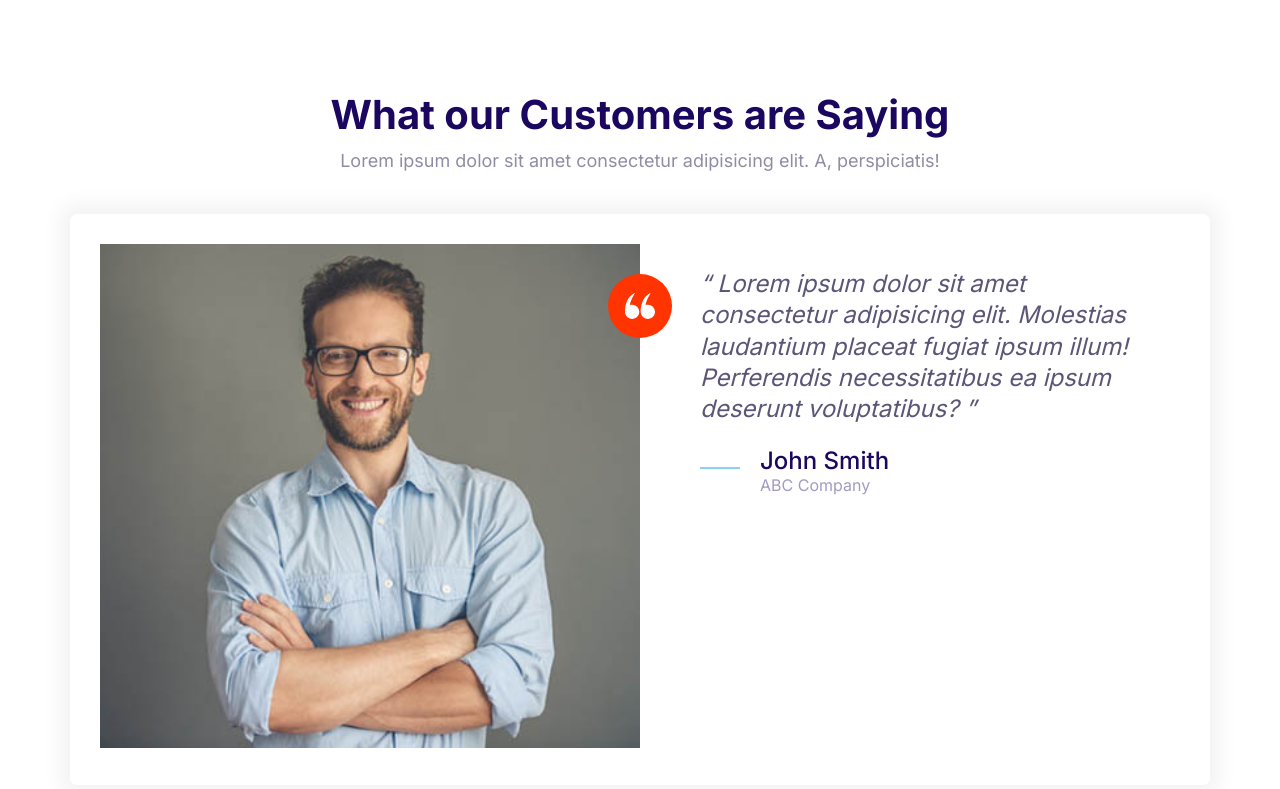
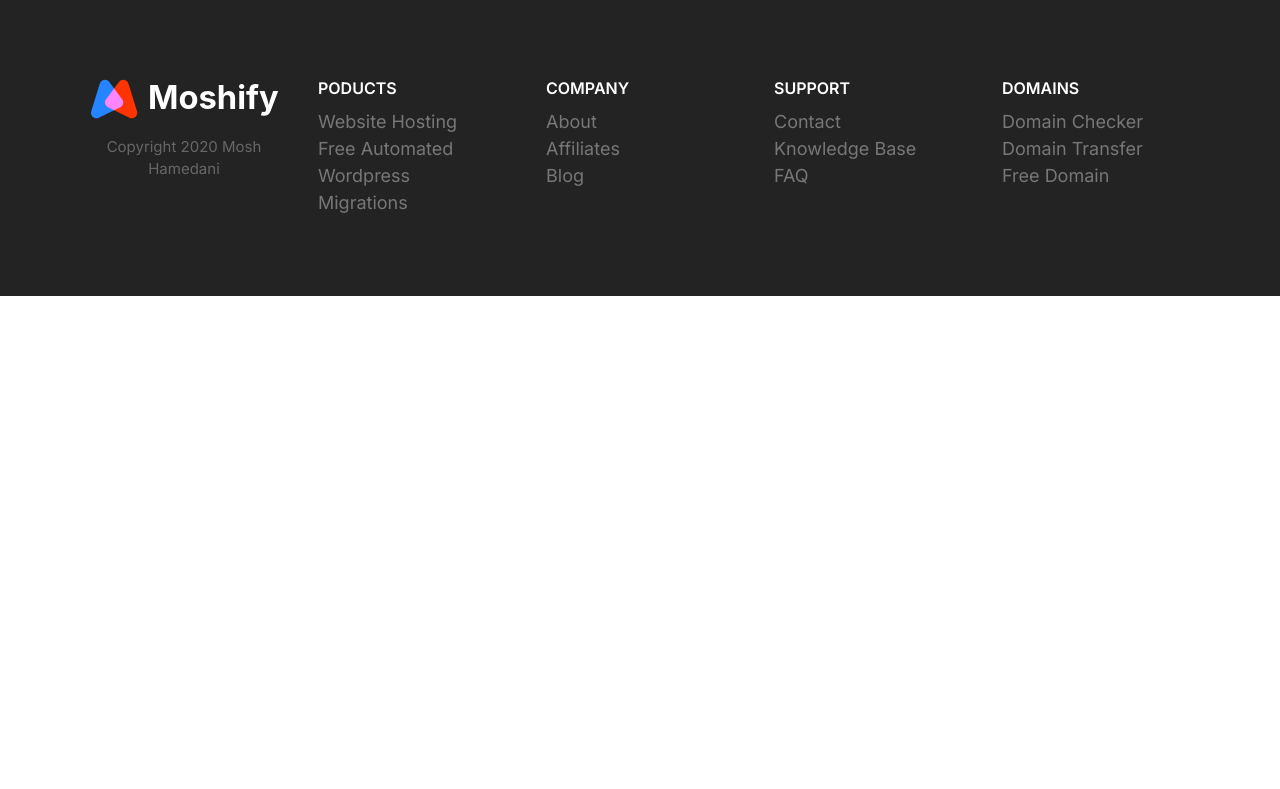
Before and after one commit to jimstav/Moshify, a plain HTML site: page index.html in a window 1280 px wide. Drawn offline with Linux system fonts and the light colour scheme.

Commit message:
Build the footer block component

```diff
--- a/css/styles.css
+++ b/css/styles.css
@@ -830,3 +830,81 @@ a {
     max-width: 700px;
   }
 }
+
+/* Footer */
+
+.footer {
+  background: #232323;
+}
+
+.footer a {
+  color: #777;
+  transition: color 0.3s;
+}
+
+.footer a:hover {
+  color: #fff;
+}
+
+.footer__section {
+  padding: 2rem;
+  border-bottom: 1px solid #393939;
+}
+
+.footer__section .list {
+  margin: 0;
+}
+
+.footer__heading {
+  text-transform: uppercase;
+  font-weight: 600;
+}
+
+.footer__brand {
+  margin-top: 5rem;
+  text-align: center;
+}
+
+.footer__brand img {
+  /* TODO: Consider refactoring this and applying it to all images. */
+  width: 100%;
+  max-width: 230px;
+}
+
+.footer__copyright {
+  font-size: 2.1rem;
+  color: #fff;
+  opacity: 0.3;
+}
+
+@media screen and (min-width: 768px) {
+  .footer__sections {
+    grid-template-columns: repeat(auto-fit, minmax(10rem, 1fr));
+  }
+
+  .footer .collapsible__chevron {
+    display: none;
+  }
+
+  .footer .collapsible__content {
+    opacity: 1;
+    max-height: 100%;
+  }
+
+  .footer__brand {
+    order: -1;
+    margin-top: 1rem;
+  }
+
+  .footer__copyright {
+    font-size: 1.5rem;
+  }
+
+  .footer__section {
+    border: 0;
+  }
+
+  .footer__heading {
+    font-size: 1.6rem;
+  }
+}
--- a/index.html
+++ b/index.html
@@ -14,46 +14,74 @@
     <link rel="stylesheet" href="css/styles.css" />
   </head>
   <body>
-    <section class="block">
-      <header class="block__header">
-        <h2>What our Customers are Saying</h2>
-        <p>Lorem ipsum dolor sit amet consectetur adipisicing elit. A, perspiciatis!</p>
+    <footer class="block block--dark footer">
+      <div class="container grid footer__sections">
+        <section class="collapsible collapsible--expanded footer__section">
+          <header class="collapsible__header">
+            <h2 class="collapsible__heading footer__heading">Poducts</h2>
+            <svg class="icon icon--white collapsible__chevron">
+              <use xlink:href="/images/sprite.svg#chevron"></use>
+            </svg>
           </header>
-      <div class="container">
-        <div class="card testimonial">
-          <div class="grid grid--1x2">
-            <div class="testimonial__image">
-              <img src="images/testimonial.jpg" alt="A happy, smiling customer" />
-              <span class="icon-container icon-container--accent">
-                <svg class="icon icon--white icon--small">
-                  <use xlink:href="images/sprite.svg#quotes"></use>
+          <div class="collapsible__content">
+            <ul class="list">
+              <li><a href="#">Website Hosting</a></li>
+              <li><a href="#">Free Automated Wordpress</a></li>
+              <li><a href="#">Migrations</a></li>
+            </ul>
+          </div>
+        </section>
+        <section class="collapsible footer__section">
+          <header class="collapsible__header">
+            <h2 class="collapsible__heading footer__heading">Company</h2>
+            <svg class="icon icon--white collapsible__chevron">
+              <use xlink:href="/images/sprite.svg#chevron"></use>
             </svg>
-              </span>
+          </header>
+          <div class="collapsible__content">
+            <ul class="list">
+              <li><a href="#">About</a></li>
+              <li><a href="#">Affiliates</a></li>
+              <li><a href="#">Blog</a></li>
+            </ul>
           </div>
-            <blockquote class="quote">
-              <p class="quote__text">
-                Lorem ipsum dolor sit amet consectetur adipisicing elit. Molestias laudantium
-                placeat fugiat ipsum illum! Perferendis necessitatibus ea ipsum deserunt
-                voluptatibus?
-              </p>
-              <footer>
-                <div class="media">
-                  <div class="media__image">
-                    <svg class="icon icon--primary quote__line">
-                      <use xlink:href="images/sprite.svg#line"></use>
+        </section>
+        <section class="collapsible footer__section">
+          <header class="collapsible__header">
+            <h2 class="collapsible__heading footer__heading">Support</h2>
+            <svg class="icon icon--white collapsible__chevron">
+              <use xlink:href="/images/sprite.svg#chevron"></use>
             </svg>
+          </header>
+          <div class="collapsible__content">
+            <ul class="list">
+              <li><a href="#">Contact</a></li>
+              <li><a href="#">Knowledge Base</a></li>
+              <li><a href="#">FAQ</a></li>
+            </ul>
           </div>
-                  <div class="media__body">
-                    <h3 class="media__title quote__author">John Smith</h3>
-                    <p class="quote__organization">ABC Company</p>
+        </section>
+        <section class="collapsible footer__section">
+          <header class="collapsible__header">
+            <h2 class="collapsible__heading footer__heading">Domains</h2>
+            <svg class="icon icon--white collapsible__chevron">
+              <use xlink:href="/images/sprite.svg#chevron"></use>
+            </svg>
+          </header>
+          <div class="collapsible__content">
+            <ul class="list">
+              <li><a href="#">Domain Checker</a></li>
+              <li><a href="#">Domain Transfer</a></li>
+              <li><a href="#">Free Domain</a></li>
+            </ul>
           </div>
+        </section>
+        <section class="footer__brand">
+          <img src="images/logo.svg" alt="" />
+          <p class="footer__copyright">Copyright 2020 Mosh Hamedani</p>
+        </section>
       </div>
     </footer>
-            </blockquote>
-          </div>
-        </div>
-      </div>
-    </section>
     <script src="js/main.js"></script>
   </body>
 </html>
```
Also changed, not shown: components/block-footer.html (added, +68 -0 lines). Lines whose indentation alone changed are shown as unchanged.
